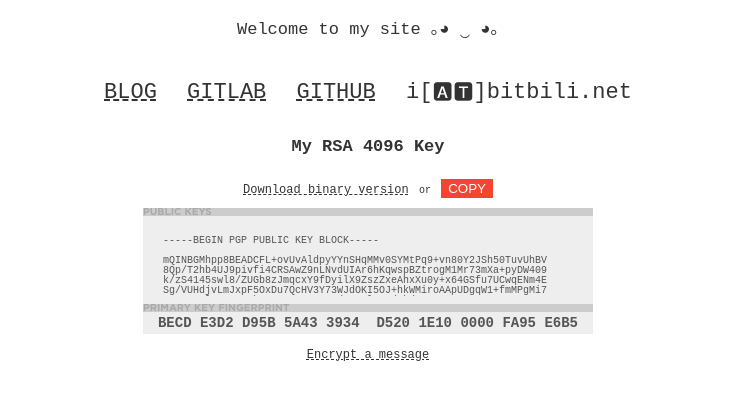
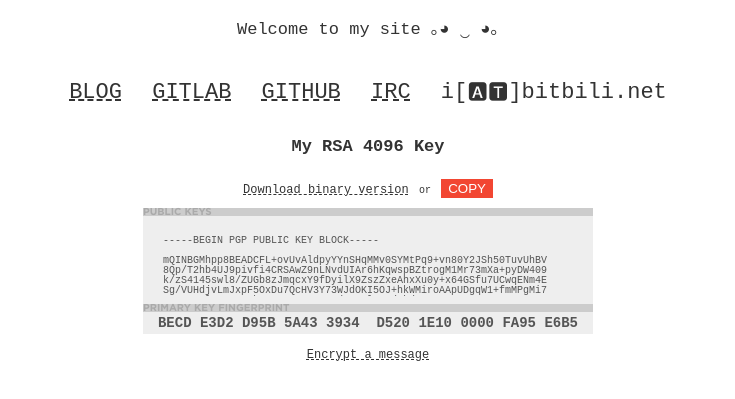
Before and after one commit to bekcpear/bekcpear.github.io, a plain HTML site: page index.html in a window 1280 px wide. Shown: the part 269-668 px from the top of the page, without its empty margins (272-1007 px from the left). Drawn offline with Linux system fonts and the light colour scheme.

Commit message:
add IRC contact

```diff
--- a/index.html
+++ b/index.html
@@ -132,6 +132,9 @@
         </li>
         <li>
           <a href='https://github.com/bekcpear' title="@bekcpear">GITHUB</a>
+        </li>
+        <li>
+          <a href='https://web.libera.chat/?nick=FromUME?##cwittlut' title="##cwittlut (libera.chat)">IRC</a>
         </li>
         <li>
           i[🅰🆃]bitbili.net
```
